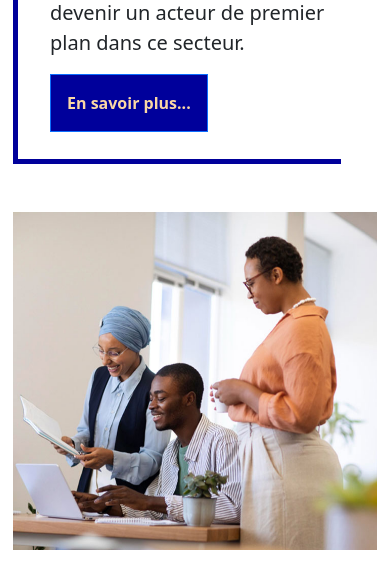
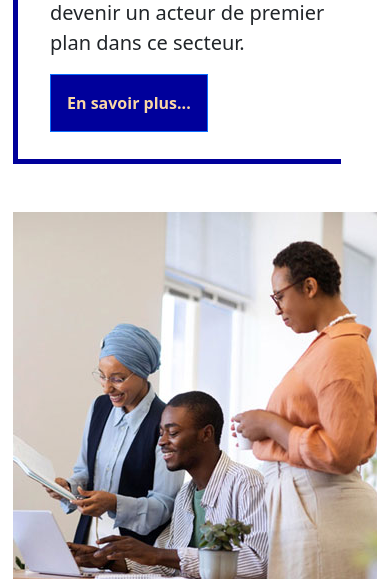
Before and after one commit to euclidessoft/gracamfinal, a Symfony app: template templates/site/accueil.html.twig in a window 390 px wide. Shown: the part 1019-1598 px from the top of the page. Run offline with Twig, Linux system fonts and the light colour scheme; the template is opened without the code that fills it, so the values that code supplies are empty; some libraries are stand-ins or nearby versions.

Commit message:
responsive

```diff
--- a/public/css/style.css
+++ b/public/css/style.css
@@ -570,10 +570,18 @@ textarea.form-control {
     padding: 0 !important;
 }
 
-.bloc-image img {
+.bloc-image img,
+.bg_pourquoi,
+.bg_about{
     height: 100%;
     width: 100%;
     object-fit: cover;
+}
+.bloc-image .bg_about{
+    background-image: url("../images/about_home.jpg");
+}
+.bloc-image .bg_pourquoi{
+    background-image: url("../images/pourquoi.jpg");
 }
 
 .border-primaire {
@@ -1124,13 +1132,14 @@ a {
     border-right: 5px solid var(--primaire);
     border-top: 5px solid var(--primaire);
     border-bottom: 5px solid var(--primaire);
-    margin-left: -37px;
 }
 
-.service .service-image-left {
-    margin-right: -37px !important;
+/*.service .service-image-left {*/
+/*    margin-right: -37px !important;*/
+/*}*/
+.service-image-left{
+    margin-right: -64px;
 }
-
 .service-bordure-right {
     border-left: 5px solid var(--primaire);
     border-top: 5px solid var(--primaire);
@@ -1195,11 +1204,18 @@ a {
 }
 
 @media (max-width: 768px) {
-    .service-bordure {
+    .service-bordure-left {
+        border-right: 5px solid var(--primaire);
+        border-left: 5px solid var(--primaire);
+        border-bottom: 5px solid var(--primaire);
+        border-top: none;
+        margin-top: -3px
+    }
+    .service-bordure-left {
         margin-left: 0;
     }
 
-    .service .service-image {
+    .service .service-image-left {
         margin-right: 0;
     }
 
@@ -1341,6 +1357,19 @@ a {
     .carousel-img.slide_3 {
         background-image: url('../images/slide_sable.jpg');
     }
+
+    .bloc-image img,
+    .bg_pourquoi,
+    .bg_about{
+        aspect-ratio: 1 / 1;
+    }
+    .bloc-image .bg_about{
+        background-image: url("../images/about_home_mobil.jpg");
+    }
+    .bloc-image .bg_pourquoi{
+        background-image: url("../images/pourquoi_home_mobil.jpg");
+    }
+
 }
 
 @media (min-width: 769px) and (max-width: 992px) {
@@ -1413,7 +1442,7 @@ a {
 
     .service-title {
         font-size: 2rem;
-        color: var(--secondaire);
+        color: var(--primaire);
         font-weight: bold;
     }
 
--- a/templates/site/accueil.html.twig
+++ b/templates/site/accueil.html.twig
@@ -93,7 +93,9 @@
                 </div>
                 <div class="col-lg-5">
                     <div class="bloc-image wow animated fadeInUp" data-wow-delay="0.5s">
-                        <img src="{{ asset("../images/about_home.jpg") }}" alt="">
+                        <div class="bg_about mb-5">
+
+                        </div>
                     </div>
                 </div>
             </div>
@@ -102,7 +104,9 @@
             <div class="row gy-5 mb-5">
                 <div class="col-lg-5">
                     <div class="bloc-image wow animated fadeInUp" data-wow-delay="0.5s">
-                        <img src="{{ asset("../images/pourquoi.jpg") }}" alt="">
+                        <div class="bg_pourquoi mt-3">
+
+                        </div>
                     </div>
                 </div>
                 <div class="col-lg-7 position-relative">
```
Also changed, not shown: public/images/about_home_mobil.jpg (added), public/images/pourquoi_home_mobil.jpg (added), 1 other file.
